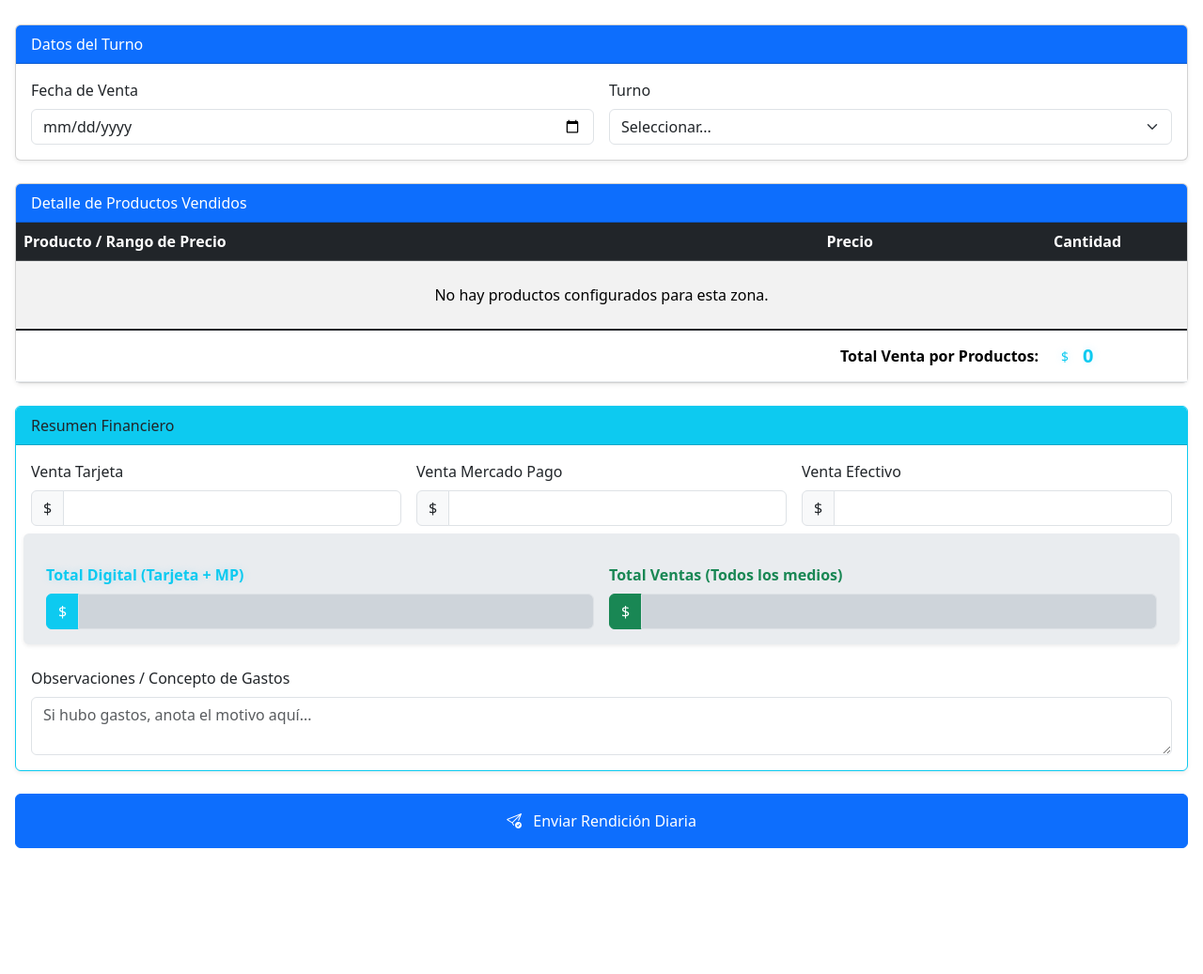
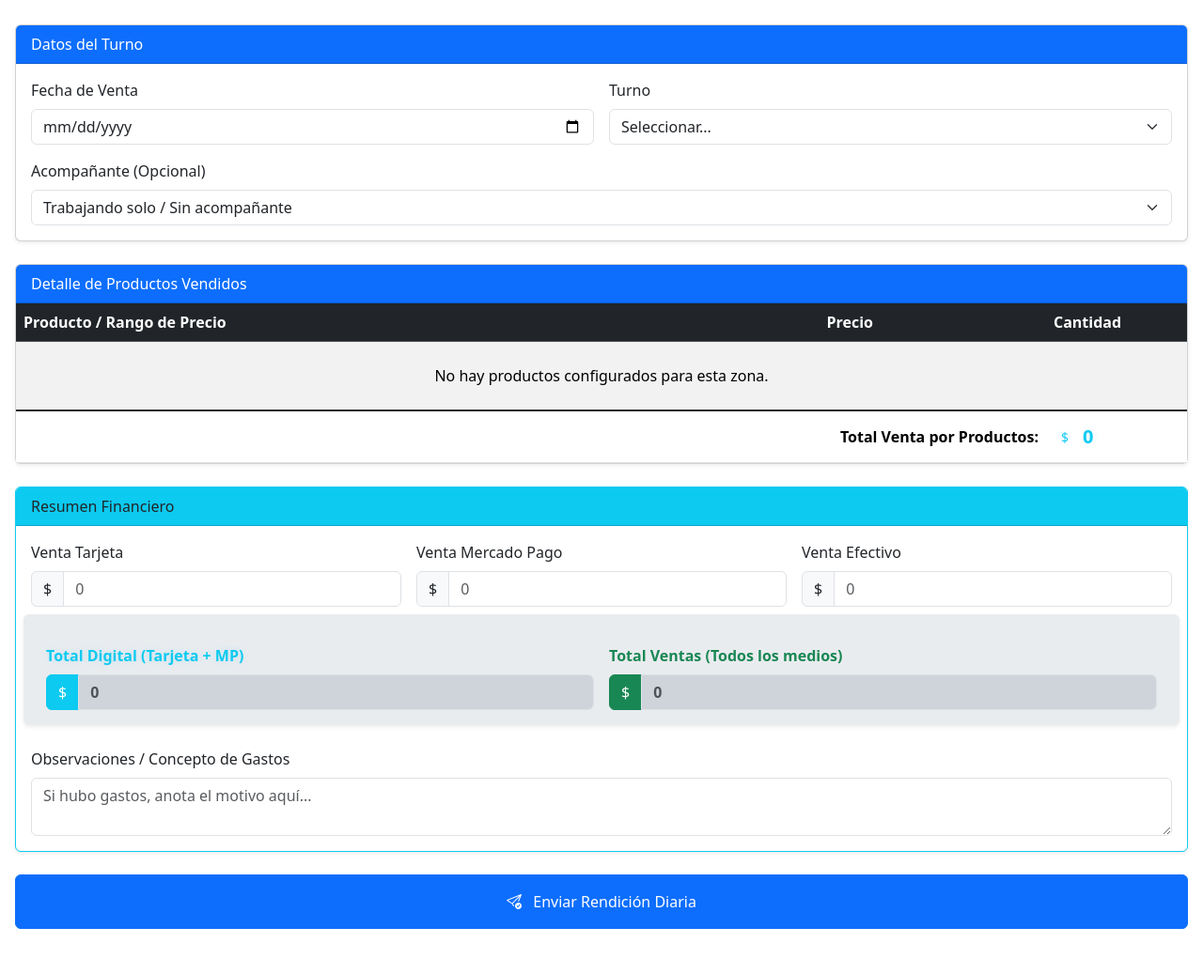
Before and after one commit to SekiDesu0/KSNE, a Flask app: template templates/worker_dashboard.html in a window 1280 px wide. Shown: the part 46-1083 px from the top of the page at 94% size. Before the commit the page ends 949 px from the top, so only its background shows below. Run offline with Flask 3, Linux system fonts and the light colour scheme; the template is opened without the code that fills it, so the values that code supplies are empty.

Commit message:
acompañante agregado

```diff
--- a/app.py
+++ b/app.py
@@ -52,18 +52,20 @@ def init_db():
 
     # 5. Rendiciones (The main form headers)
     c.execute('''CREATE TABLE IF NOT EXISTS rendiciones
-                 (id INTEGER PRIMARY KEY AUTOINCREMENT,
-                  worker_id INTEGER NOT NULL,
-                  modulo_id INTEGER NOT NULL,
-                  fecha DATE NOT NULL,
-                  turno TEXT NOT NULL,
-                  venta_tarjeta INTEGER DEFAULT 0,
-                  venta_mp INTEGER DEFAULT 0,
-                  venta_efectivo INTEGER DEFAULT 0,
-                  gastos INTEGER DEFAULT 0,
-                  observaciones TEXT,
-                  FOREIGN KEY (worker_id) REFERENCES workers(id),
-                  FOREIGN KEY (modulo_id) REFERENCES modulos(id))''')
+                (id INTEGER PRIMARY KEY AUTOINCREMENT,
+                worker_id INTEGER NOT NULL,
+                companion_id INTEGER, -- Nueva columna
+                modulo_id INTEGER NOT NULL,
+                fecha DATE NOT NULL,
+                turno TEXT NOT NULL,
+                venta_tarjeta INTEGER DEFAULT 0,
+                venta_mp INTEGER DEFAULT 0,
+                venta_efectivo INTEGER DEFAULT 0,
+                gastos INTEGER DEFAULT 0,
+                observaciones TEXT,
+                FOREIGN KEY (worker_id) REFERENCES workers(id),
+                FOREIGN KEY (companion_id) REFERENCES workers(id),
+                FOREIGN KEY (modulo_id) REFERENCES modulos(id))''')
 
     # 6. Rendicion Items (The individual product quantities sold)
     c.execute('''CREATE TABLE IF NOT EXISTS rendicion_items
@@ -228,6 +230,9 @@ def worker_dashboard():
         efectivo = clean_and_validate(request.form.get('venta_efectivo'))
         gastos = clean_and_validate(request.form.get('gastos')) or 0
         obs = request.form.get('observaciones', '').strip()
+        companion_id = request.form.get('companion_id')
+        if companion_id == "":
+            companion_id = None
 
         # VERIFICACIÓN: Todos los campos de venta deben estar rellenos
         if tarjeta is None or mp is None or efectivo is None or not fecha or not turno:
@@ -239,10 +244,7 @@ def worker_dashboard():
         total_ventas_general = total_digital + efectivo
 
         # Insertar Cabecera de Rendición
-        c.execute('''INSERT INTO rendiciones
-                     (worker_id, modulo_id, fecha, turno, venta_tarjeta, venta_mp, venta_efectivo, gastos, observaciones)
-                     VALUES (?, ?, ?, ?, ?, ?, ?, ?, ?)''',
-                  (session['user_id'], modulo_id, fecha, turno, tarjeta, mp, efectivo, gastos, obs))
+        c.execute('''INSERT INTO rendiciones (worker_id, companion_id, modulo_id, fecha, turno, venta_tarjeta, venta_mp, venta_efectivo, gastos, observaciones) VALUES (?, ?, ?, ?, ?, ?, ?, ?, ?, ?)''', (session['user_id'], companion_id, modulo_id, fecha, turno, tarjeta, mp, efectivo, gastos, obs))
         rendicion_id = c.lastrowid
 
         # Insertar Productos (Solo aquellos con cantidad > 0)
@@ -265,6 +267,10 @@ def worker_dashboard():
         return redirect(url_for('worker_dashboard'))
 
     # 3. Cargar Productos para la solicitud GET
+    c.execute("SELECT id, name FROM workers WHERE id != ? AND is_admin = 0 ORDER BY name", (session['user_id'],))
+    otros_trabajadores = c.fetchall()
+
+    # Cargar Productos (código existente)
     c.execute("SELECT id, name, price, commission FROM productos WHERE zona_id = ? ORDER BY name", (zona_id,))
     productos = c.fetchall()
     conn.close()
@@ -276,6 +282,7 @@ def worker_dashboard():
                            zona_name=zona_name,
                            productos=productos,
                            has_commission=has_commission,
+                           otros_trabajadores=otros_trabajadores,
                            today=date.today().strftime('%Y-%m-%d'))
 
 @app.route('/admin/workers', methods=['GET', 'POST'])
@@ -605,10 +612,12 @@ def view_rendicion(id):
     # Get Header Info
     c.execute('''
         SELECT r.id, r.fecha, w.name, m.name, r.turno,
-               r.venta_tarjeta, r.venta_mp, r.venta_efectivo, r.gastos, r.observaciones
+            r.venta_tarjeta, r.venta_mp, r.venta_efectivo, r.gastos, r.observaciones,
+            c_w.name -- Nombre del acompañante (índice 10)
         FROM rendiciones r
         JOIN workers w ON r.worker_id = w.id
         JOIN modulos m ON r.modulo_id = m.id
+        LEFT JOIN workers c_w ON r.companion_id = c_w.id -- Join para el acompañante
         WHERE r.id = ?
     ''', (id,))
     rendicion = c.fetchone()
--- a/templates/worker_dashboard.html
+++ b/templates/worker_dashboard.html
@@ -43,10 +43,18 @@
                         <option value="Part Time">Part Time</option>
                     </select>
                 </div>
+                <div class="col-md-12">
+                    <label class="form-label">Acompañante (Opcional)</label>
+                    <select class="form-select" name="companion_id">
+                        <option value="">Trabajando solo / Sin acompañante</option>
+                        {% for worker in otros_trabajadores %}
+                            <option value="{{ worker[0] }}">{{ worker[1] }}</option>
+                        {% endfor %}
+                    </select>
+                </div>
             </div>
         </div>
     </div>
-
     <div class="card mb-4 shadow-sm">
         <div class="card-header bg-primary text-white">Detalle de Productos Vendidos</div>
         <div class="card-body p-0">
@@ -110,21 +118,21 @@
                     <label class="form-label">Venta Tarjeta</label>
                     <div class="input-group">
                         <span class="input-group-text">$</span>
-                        <input type="text" class="form-control money-input sale-input" name="venta_tarjeta" id="venta_tarjeta" required>
+                        <input type="text" class="form-control money-input sale-input" placeholder="0" name="venta_tarjeta" id="venta_tarjeta" required>
                     </div>
                 </div>
                 <div class="col-md-4">
                     <label class="form-label">Venta Mercado Pago</label>
                     <div class="input-group">
                         <span class="input-group-text">$</span>
-                        <input type="text" class="form-control money-input sale-input" name="venta_mp" id="venta_mp" required>
+                        <input type="text" class="form-control money-input sale-input" placeholder="0" name="venta_mp" id="venta_mp" required>
                     </div>
                 </div>
                 <div class="col-md-4">
                     <label class="form-label">Venta Efectivo</label>
                     <div class="input-group">
                         <span class="input-group-text">$</span>
-                        <input type="text" class="form-control money-input sale-input" name="venta_efectivo" id="venta_efectivo" required>
+                        <input type="text" class="form-control money-input sale-input" placeholder="0" name="venta_efectivo" id="venta_efectivo" required>
                     </div>
                 </div>
             </div>
@@ -134,14 +142,14 @@
                     <label class="form-label text-info fw-bold">Total Digital (Tarjeta + MP)</label>
                     <div class="input-group">
                         <span class="input-group-text bg-info text-white border-info">$</span>
-                        <input type="text" class="form-control bg-dark-subtle fw-bold" id="total_digital" readonly>
+                        <input type="text" class="form-control bg-dark-subtle fw-bold" placeholder="0" id="total_digital" readonly>
                     </div>
                 </div>
                 <div class="col-md-6">
                     <label class="form-label text-success fw-bold">Total Ventas (Todos los medios)</label>
                     <div class="input-group">
                         <span class="input-group-text bg-success text-white border-success">$</span>
-                        <input type="text" class="form-control bg-dark-subtle fw-bold" id="total_general" readonly>
+                        <input type="text" class="form-control bg-dark-subtle fw-bold" placeholder="0" id="total_general" readonly>
                     </div>
                 </div>
             </div>
```
Also changed, not shown: templates/admin_rendicion_detail.html (+9 -0 lines).
